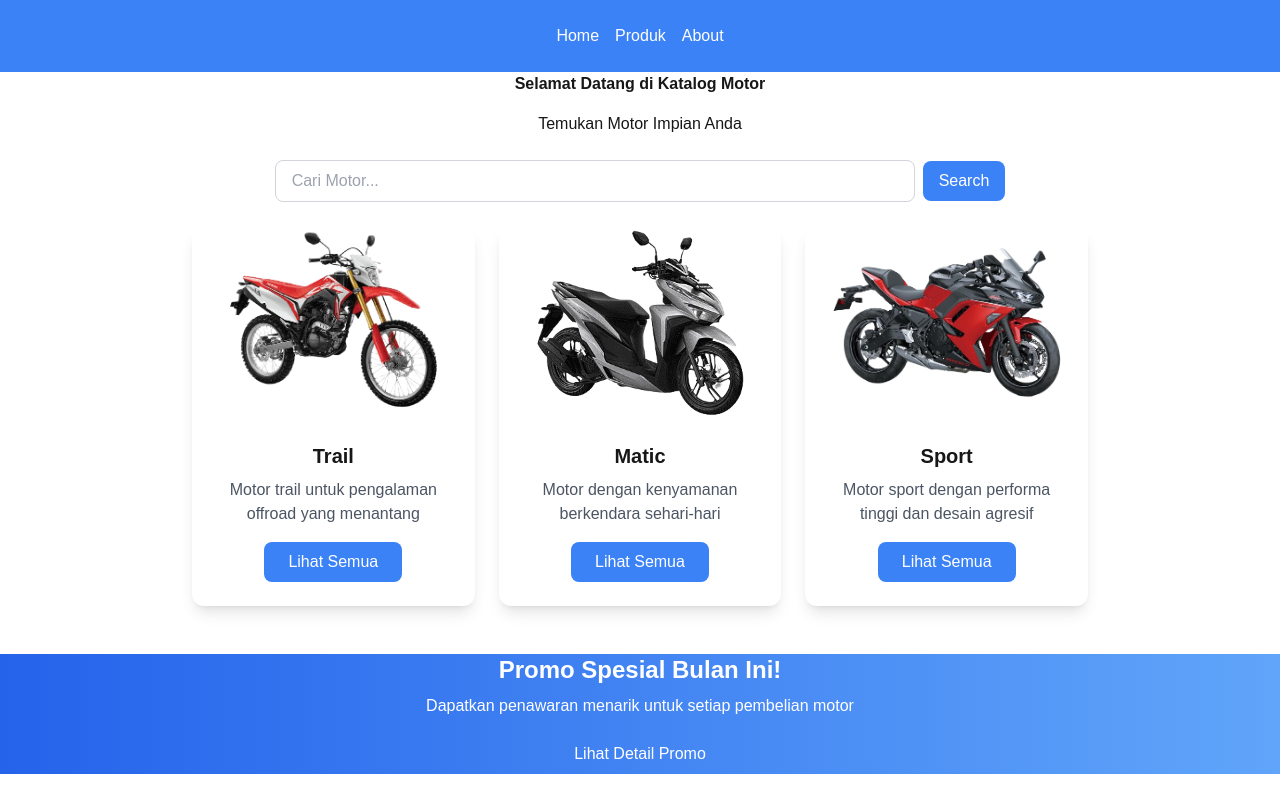
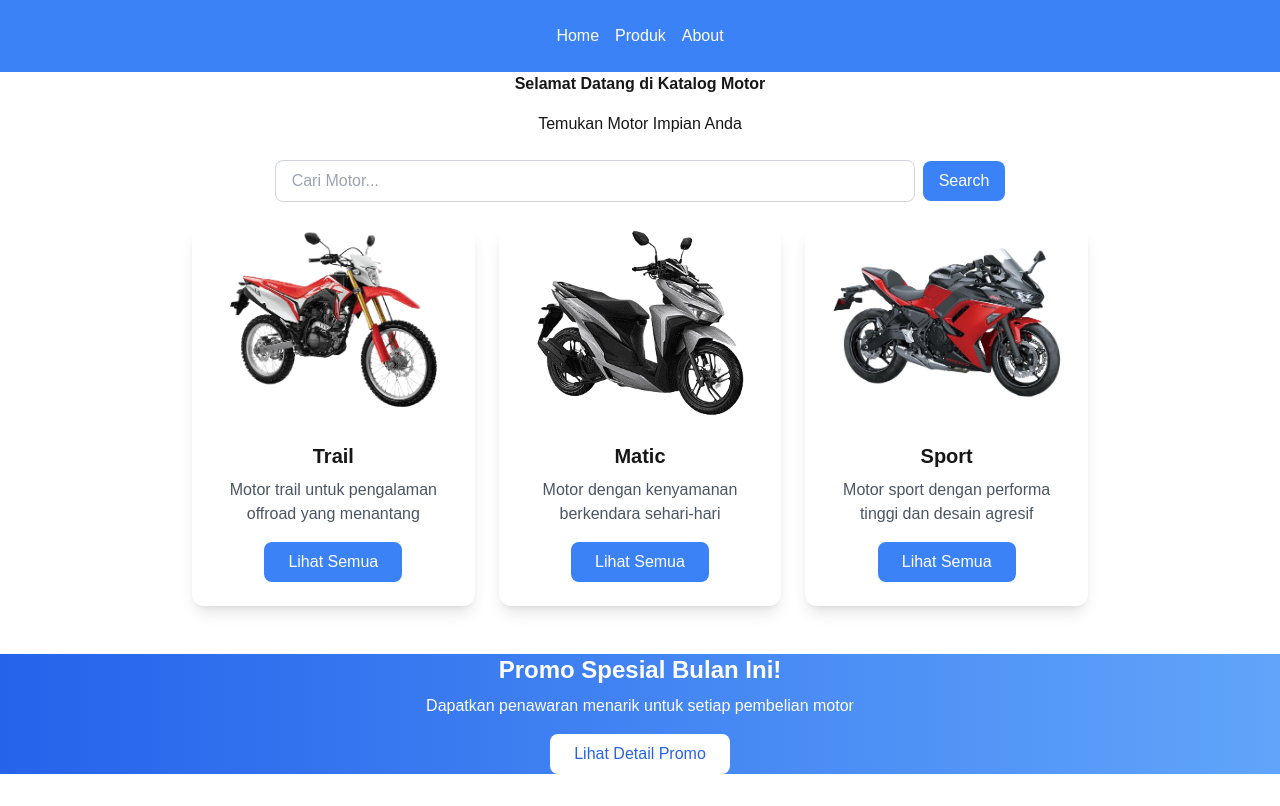
Before and after one commit to TriSasongko/GALACTRI, a Next.js app: page / in a window 1280 px wide. Built offline with nearby package versions, Linux system fonts and the light colour scheme.

Commit message:
tri: styling untuk tombol pada banner promo

```diff
--- a/app/page.tsx
+++ b/app/page.tsx
@@ -84,7 +84,8 @@ export default function Home() {
           <h2 className="text-2xl font-bold mb-2">Promo Spesial Bulan Ini!</h2>
           <p className="mb-4">
             Dapatkan penawaran menarik untuk setiap pembelian motor</p>
-          <button className="px-6 py-2">Lihat Detail Promo</button>
+          <button className="bg-white text-blue-600 px-6 py-2 rounded-lg hover:bg-gray-100">
+            Lihat Detail Promo</button>
         </div>
       </div>
     </div>
```
Also changed, not shown: 1 other file (tests, documents, lock files or other folders).
